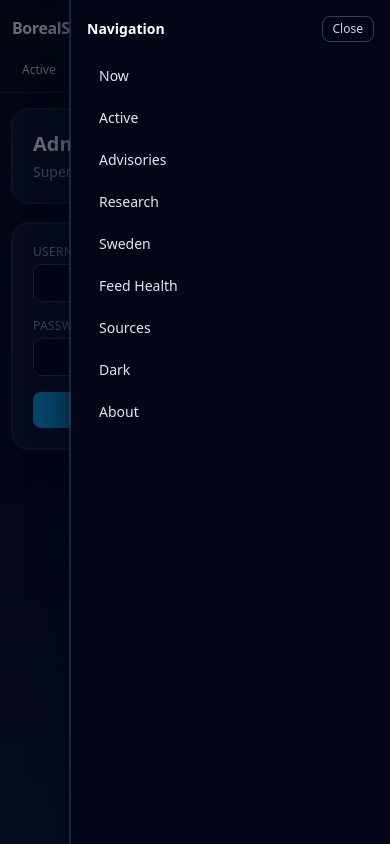
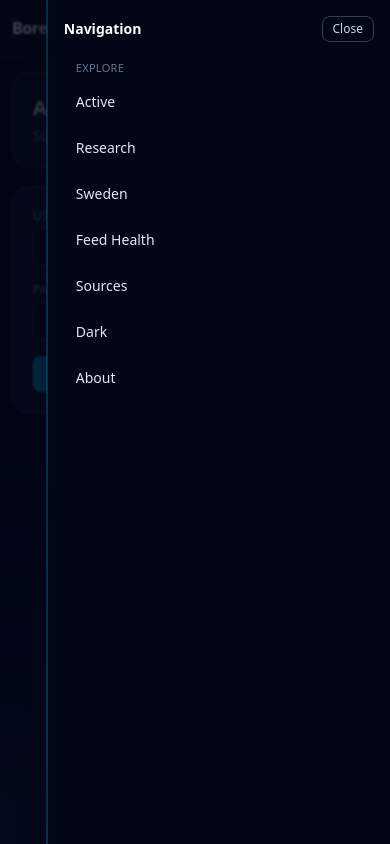
Before and after one commit to CBergane/intel, a Django app: page /admin-login/?next=/admin-panel/1/edit/ in a window 390 px wide, after a click on "Menu". Run offline with Django 5.2, Linux system fonts and the light colour scheme; some libraries are stand-ins or nearby versions.

Commit message:
multiple uppdates, edits and uppgrades

```diff
--- a/templates/base.html
+++ b/templates/base.html
@@ -68,53 +68,50 @@
                     </button>
                 </div>
             </div>
-
-            <div class="pb-2 md:hidden">
-                <nav class="no-scrollbar flex gap-1.5 overflow-x-auto pr-2 text-xs">
-                    <a href="/active" class="shrink-0 rounded-lg px-2.5 py-1.5 {% if current_page == 'active' %}bg-sky-500/20 text-sky-200{% else %}text-slate-300 hover:bg-slate-800{% endif %}">Active</a>
-                    <a href="/research" class="shrink-0 rounded-lg px-2.5 py-1.5 {% if current_page == 'research' %}bg-sky-500/20 text-sky-200{% else %}text-slate-300 hover:bg-slate-800{% endif %}">Research</a>
-                    <a href="/sweden" class="shrink-0 rounded-lg px-2.5 py-1.5 {% if current_page == 'sweden' %}bg-sky-500/20 text-sky-200{% else %}text-slate-300 hover:bg-slate-800{% endif %}">Sweden</a>
-                    <a href="/feed-health" class="shrink-0 rounded-lg px-2.5 py-1.5 {% if current_page == 'feed-health' %}bg-sky-500/20 text-sky-200{% else %}text-slate-300 hover:bg-slate-800{% endif %}">Feed Health</a>
-                    <a href="/sources" class="shrink-0 rounded-lg px-2.5 py-1.5 {% if current_page == 'sources' %}bg-sky-500/20 text-sky-200{% else %}text-slate-300 hover:bg-slate-800{% endif %}">Sources</a>
-                    <a href="/dark" class="shrink-0 rounded-lg px-2.5 py-1.5 {% if current_page == 'dark' %}bg-sky-500/20 text-sky-200{% else %}text-slate-300 hover:bg-slate-800{% endif %}">Dark</a>
-                    <a href="/about" class="shrink-0 rounded-lg px-2.5 py-1.5 {% if current_page == 'about' %}bg-sky-500/20 text-sky-200{% else %}text-slate-300 hover:bg-slate-800{% endif %}">About</a>
-                </nav>
-            </div>
         </div>
     </header>
 
     <div id="mobile-nav-shell" class="pointer-events-none fixed inset-0 z-[60] hidden md:hidden">
-        <button id="mobile-nav-backdrop" type="button" class="absolute inset-0 bg-slate-950/60 opacity-0 transition-opacity"></button>
-        <aside id="mobile-nav-panel" class="absolute right-0 top-0 h-full w-[84%] max-w-xs translate-x-full border-l border-line bg-slate-950 p-4 shadow-glow transition-transform duration-200">
+        <button id="mobile-nav-backdrop" type="button" class="absolute inset-0 bg-slate-950/75 opacity-0 transition-opacity backdrop-blur-[1px]"></button>
+        <aside id="mobile-nav-panel" class="absolute right-0 top-0 h-full w-[88%] max-w-sm translate-x-full border-l border-line bg-slate-950 pt-[max(1rem,env(safe-area-inset-top))] shadow-glow transition-transform duration-200">
+            <div class="flex h-full flex-col overflow-y-auto px-4 pb-[max(1.25rem,env(safe-area-inset-bottom))]">
             <div class="mb-4 flex items-center justify-between">
                 <p class="text-sm font-semibold text-white">Navigation</p>
                 <button id="mobile-nav-close" type="button" class="rounded-lg border border-slate-700 px-2.5 py-1 text-xs text-slate-300 hover:bg-slate-800">Close</button>
             </div>
-            <div class="grid gap-1.5 text-sm">
-                <a href="/" class="rounded-lg px-3 py-2 text-slate-200 hover:bg-slate-800">Now</a>
-                <a href="/active" class="rounded-lg px-3 py-2 text-slate-200 hover:bg-slate-800">Active</a>
-                <a href="/advisories" class="rounded-lg px-3 py-2 text-slate-200 hover:bg-slate-800">Advisories</a>
-                <a href="/research" class="rounded-lg px-3 py-2 text-slate-200 hover:bg-slate-800">Research</a>
-                <a href="/sweden" class="rounded-lg px-3 py-2 text-slate-200 hover:bg-slate-800">Sweden</a>
-                <a href="/feed-health" class="rounded-lg px-3 py-2 text-slate-200 hover:bg-slate-800">Feed Health</a>
-                <a href="/sources" class="rounded-lg px-3 py-2 text-slate-200 hover:bg-slate-800">Sources</a>
-                <a href="/dark" class="rounded-lg px-3 py-2 text-slate-200 hover:bg-slate-800">Dark</a>
-                <a href="/about" class="rounded-lg px-3 py-2 text-slate-200 hover:bg-slate-800">About</a>
+            <div class="space-y-4 text-sm">
+                <div>
+                    <p class="px-3 pb-1 text-[11px] uppercase tracking-wide text-slate-500">Explore</p>
+                    <div class="grid gap-1.5">
+                        <a href="/active" class="rounded-lg px-3 py-2.5 text-slate-200 hover:bg-slate-800">Active</a>
+                        <a href="/research" class="rounded-lg px-3 py-2.5 text-slate-200 hover:bg-slate-800">Research</a>
+                        <a href="/sweden" class="rounded-lg px-3 py-2.5 text-slate-200 hover:bg-slate-800">Sweden</a>
+                        <a href="/feed-health" class="rounded-lg px-3 py-2.5 text-slate-200 hover:bg-slate-800">Feed Health</a>
+                        <a href="/sources" class="rounded-lg px-3 py-2.5 text-slate-200 hover:bg-slate-800">Sources</a>
+                        <a href="/dark" class="rounded-lg px-3 py-2.5 text-slate-200 hover:bg-slate-800">Dark</a>
+                        <a href="/about" class="rounded-lg px-3 py-2.5 text-slate-200 hover:bg-slate-800">About</a>
+                    </div>
+                </div>
                 {% if request.user.is_superuser %}
-                    <hr class="my-2 border-line">
-                    <a href="{% url 'intel_admin:panel' %}" class="rounded-lg px-3 py-2 text-slate-200 hover:bg-slate-800">Admin Panel</a>
-                    <a href="{% url 'intel_admin:ops' %}" class="rounded-lg px-3 py-2 text-slate-200 hover:bg-slate-800">Ops</a>
-                    <a href="{% url 'admin:index' %}" class="rounded-lg px-3 py-2 text-slate-200 hover:bg-slate-800">Django Admin</a>
-                    <form method="post" action="{% url 'intel_admin:logout' %}">
-                        {% csrf_token %}
-                        <button type="submit" class="mt-1 w-full rounded-lg border border-slate-700 px-3 py-2 text-left text-slate-200 hover:bg-slate-800">Logout</button>
-                    </form>
+                    <div class="border-t border-line/80 pt-4">
+                        <p class="px-3 pb-1 text-[11px] uppercase tracking-wide text-slate-500">Operations</p>
+                        <div class="grid gap-1.5">
+                            <a href="{% url 'intel_admin:panel' %}" class="rounded-lg px-3 py-2.5 text-slate-200 hover:bg-slate-800">Admin Panel</a>
+                            <a href="{% url 'intel_admin:ops' %}" class="rounded-lg px-3 py-2.5 text-slate-200 hover:bg-slate-800">Ops</a>
+                            <a href="{% url 'admin:index' %}" class="rounded-lg px-3 py-2.5 text-slate-200 hover:bg-slate-800">Django Admin</a>
+                            <form method="post" action="{% url 'intel_admin:logout' %}">
+                                {% csrf_token %}
+                                <button type="submit" class="mt-1 w-full rounded-lg border border-slate-700 px-3 py-2.5 text-left text-slate-200 hover:bg-slate-800">Logout</button>
+                            </form>
+                        </div>
+                    </div>
                 {% endif %}
+            </div>
             </div>
         </aside>
     </div>
 
-    <div class="mx-auto max-w-7xl px-3 pb-8 pt-4 sm:px-6 sm:pt-5 lg:px-8">
+    <div class="mx-auto max-w-7xl px-3 pb-[max(2.5rem,env(safe-area-inset-bottom))] pt-4 sm:px-6 sm:pt-5 lg:px-8">
         <main>
             {% block content %}{% endblock %}
         </main>
--- a/templates/intel/dashboard.html
+++ b/templates/intel/dashboard.html
@@ -5,7 +5,7 @@
 
 {% block content %}
 <section class="space-y-4 sm:space-y-5">
-    <div class="rounded-xl border border-line bg-panel/80 p-3.5 shadow-glow sm:p-4">
+    <div class="rounded-xl border border-line bg-panel/80 p-3 shadow-glow sm:p-4">
         <div class="flex items-start justify-between gap-3">
             <div class="min-w-0">
                 <h1 class="text-base font-semibold text-white sm:text-lg">Now</h1>
@@ -17,8 +17,8 @@
         </div>
     </div>
 
-    <nav class="no-scrollbar sticky top-[5.25rem] z-30 -mx-3 border-y border-line/80 bg-night/90 px-3 py-2 backdrop-blur sm:top-24 lg:hidden">
-        <div class="no-scrollbar flex gap-1.5 overflow-x-auto text-xs">
+    <nav class="sticky top-[3.65rem] z-30 rounded-xl border border-line/80 bg-night/90 p-1.5 backdrop-blur lg:hidden">
+        <div class="no-scrollbar flex gap-2 overflow-x-auto px-0.5 text-xs">
             <a href="#high-signal" class="shrink-0 rounded-lg border border-slate-700 px-2.5 py-1.5 text-slate-200 hover:bg-slate-800">High Signal</a>
             <a href="#advisories-block" class="shrink-0 rounded-lg border border-slate-700 px-2.5 py-1.5 text-slate-200 hover:bg-slate-800">Advisories</a>
             <a href="#research-block" class="shrink-0 rounded-lg border border-slate-700 px-2.5 py-1.5 text-slate-200 hover:bg-slate-800">Research</a>
```
Also changed, not shown: templates/intel/_item_card.html (+8 -8 lines), templates/intel/feed_health.html (+11 -12 lines), templates/intel/item_list.html (+6 -6 lines), templates/intel/ops_dashboard.html (+6 -6 lines).
